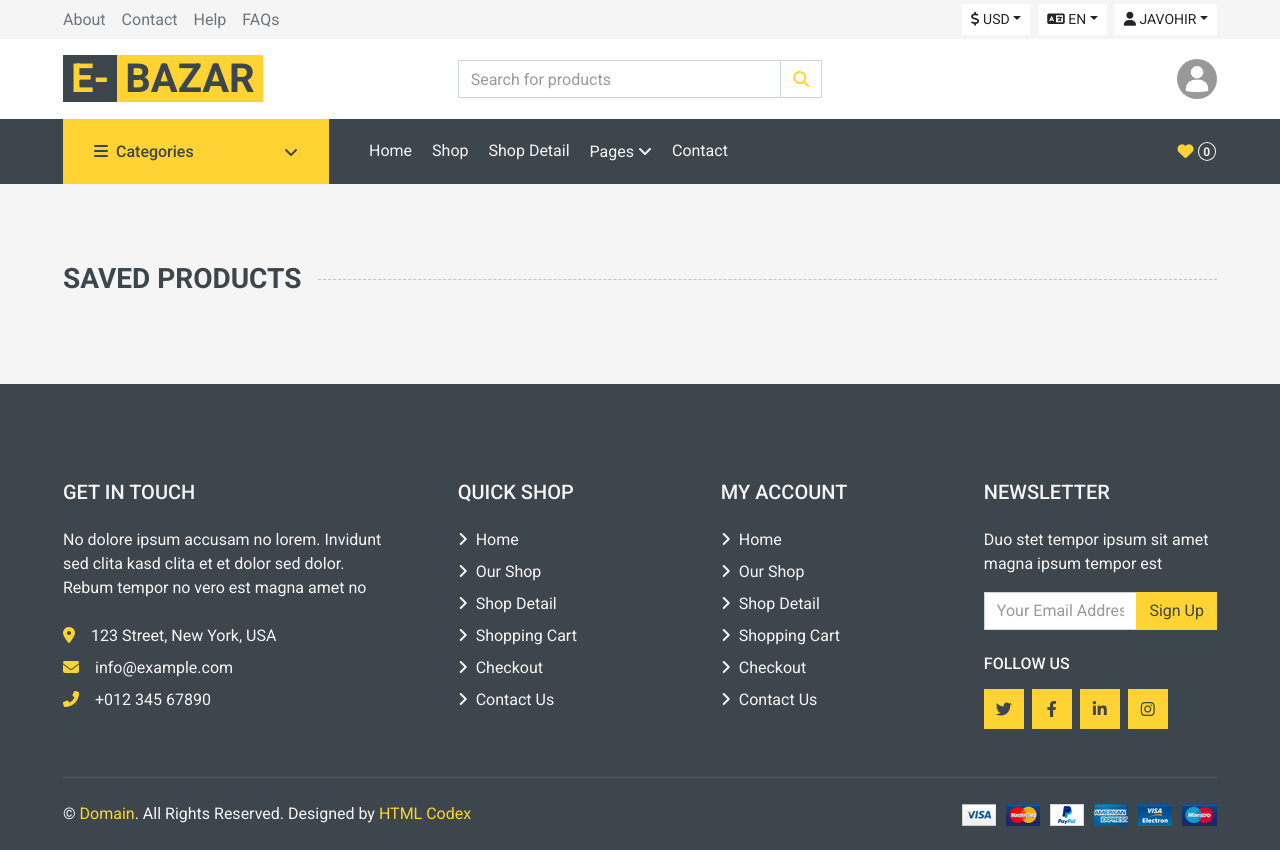
After one commit to javohir6666/onlineShop-django, a Django app: page /users/saveds/ in a window 1280 px wide. The commit adds this page. Run offline with Django 4.2, Linux system fonts and the light colour scheme; a user stored in the database is signed in; data comes from the database, SQL or seed files in the repository; both versions use the stored data as it was before the commit; some libraries are stand-ins or nearby versions.

Commit message:
saved posts added

```diff
--- a/main/views.py
+++ b/main/views.py
@@ -2,13 +2,16 @@ from django.shortcuts import render
 from django.views import View
 from products.models import Product, Category
 from django.shortcuts import get_object_or_404
+from users.models import Saved
 import random
 def for_all_pages(request):
     categories = Category.objects.all()
+    saveds_count = Saved.objects.filter(author=request.user).count()
     items = list(Category.objects.all())
     random_items = random.sample(items, 3)
     return {'categories':categories,
             'random_items':random_items,
+            "saveds_count":saveds_count
             }
 
 
--- a/templates/components/cart.html
+++ b/templates/components/cart.html
@@ -1,12 +1,13 @@
 {% if user.is_authenticated %}
 <div class="navbar-nav ml-auto py-0 d-none d-lg-block">
-    <a href="" class="btn px-0">
+    <a href="{% url 'users:saveds' %}" class="btn px-0">
         <i class="fas fa-heart text-primary"></i>
-        <span class="badge text-secondary border border-secondary rounded-circle" style="padding-bottom: 2px;">0</span>
+        <span class="badge {% if saveds_count > 0 %}badge-danger{% endif %} text-secondary border border-secondary rounded-circle" style="padding-bottom: 2px;">{{saveds_count}}</span>
     </a>
-    <a href="" class="btn px-0 ml-3">
+<!--    <a href="" class="btn px-0 ml-3">
         <i class="fas fa-shopping-cart text-primary"></i>
         <span class="badge text-secondary border border-secondary rounded-circle" style="padding-bottom: 2px;">0</span>
     </a>
+-->
 </div>
 {% endif %}
--- a/templates/components/product_list.html
+++ b/templates/components/product_list.html
@@ -11,7 +11,7 @@
                     {% endif %}
                     <div class="product-action">
                         <a class="btn btn-outline-dark btn-square" href="" style="border-radius:8px"><i class="fa fa-shopping-cart"></i></a>
-                        <a class="btn btn-outline-dark btn-square" href="" style="border-radius:8px"><i class="far fa-heart"></i></a>
+                        <a class="btn btn-outline-dark btn-square" href="{% url 'users:addremovesaved' product.id %}" style="border-radius:8px"><i class="far fa-heart"></i></a>
                     </div>
                 </div>
                 <a href="{% url 'main:category' product.category.name %}" class="btn btn-sm btn-primary mt-2 mx-1">{{product.category.name}}</a>
--- /dev/null
+++ b/templates/pages/saveds.html
@@ -0,0 +1,50 @@
+{% extends 'layouts/base.html' %}
+{% block title %}Saved Products{% endblock title %}
+{% block content %}
+
+
+    <!-- Products Start -->
+    <div class="container-fluid pt-5 pb-3">
+        <h3 class="section-title position-relative text-uppercase mx-xl-5 mb-4">
+            <span class="bg-secondary pr-3">Saved Products</span>
+        </h3>
+        <div class="row px-xl-5">
+            {% for product in saveds %}
+            {% if product != product.product %}
+            <div class="col-lg-3 col-md-4 col-sm-6 pb-1">
+                <div class="product-item bg-light mb-4">
+                    <div class="product-img position-relative overflow-hidden" style="background-color:#fff;">
+                        {% if product.product.productimage_set.exists %}
+                        <img class="img-fluid w-100" src="{{product.product.productimage_set.first.image.url}}" alt="{{product.product.title}} - {{product.product.category.name}}">
+                        {% endif %}
+                        <div class="product-action">
+                            <a class="btn btn-outline-dark btn-square" href="" style="border-radius:8px"><i class="fa fa-shopping-cart"></i></a>
+                            <a class="btn btn-outline-dark btn-square" href="{% url 'users:addremovesaved' product.product.id %}" style="border-radius:8px"><i class="far fa-heart"></i></a>
+                        </div>
+                    </div>
+                    <div class="text-center py-4">
+                        <a class="h6 text-decoration-none text-truncate" href="{% url 'product:product_detail' product.product.id %}">{{product.product.title}}</a>
+                        <div class="d-flex align-items-center justify-content-center mt-2">
+                            <h5>${{product.product.price}}</h5>
+                        </div>
+                        <div class="d-flex align-items-center justify-content-center mb-1">
+                            <small class="fa fa-star text-primary mr-1"></small>
+                            <small class="fa fa-star text-primary mr-1"></small>
+                            <small class="fa fa-star text-primary mr-1"></small>
+                            <small class="fa fa-star text-primary mr-1"></small>
+                            <small class="fa fa-star text-primary mr-1"></small>
+                            <small>(99)</small>
+                        </div>
+                    </div>
+                </div>
+            </div>
+            {% else %}
+            <div class="text-center py-4">
+                <h4 class="text-muted">No products in this category</h4>
+            </div>
+            {% endif %}
+            {% endfor %}
+        </div>
+    </div>
+    <!-- Products End -->
+{% endblock content %}
--- a/users/models.py
+++ b/users/models.py
@@ -21,7 +21,6 @@ class CustomUser(AbstractUser):
 class Saved(models.Model):
     product = models.ForeignKey("products.Product", on_delete=models.CASCADE)
     author = models.ForeignKey(CustomUser, on_delete=models.CASCADE)
-    body = models.CharField(max_length=255)
     created_at = models.DateTimeField(auto_now_add=True)
 
     def __str__(self):
--- a/users/urls.py
+++ b/users/urls.py
@@ -1,9 +1,11 @@
 from django.urls import path
 from users import views
-from .views import ProfileView,UpdateProfileView
+from .views import ProfileView,UpdateProfileView, AddRemoveSavedView, SavedView
 app_name = 'users'
 urlpatterns = [
     path('login/add_user_save/', views.add_user_save),
     path('profile/<str:username>', ProfileView.as_view(), name='profile'),
     path('profile/<str:username>/edit/', UpdateProfileView.as_view(), name='updateProfile'),
+    path('addremovesaved/<int:product_id>', AddRemoveSavedView.as_view(), name='addremovesaved'),
+    path('saveds/', SavedView.as_view(), name='saveds'),
 ]
--- a/users/views.py
+++ b/users/views.py
@@ -6,7 +6,7 @@ from django.contrib.auth.models import User
 from django.contrib import messages
 from django.contrib.auth.mixins import LoginRequiredMixin
 from products.models import Product
-from .models import CustomUser
+from .models import CustomUser, Saved
 from django.views import View
 from django.shortcuts import get_object_or_404
 
@@ -78,3 +78,26 @@ class UpdateProfileView(View, LoginRequiredMixin):
                 messages.error(request, "Failed to updating account")
                 return HttpResponseRedirect(f"/users/profile/{request.user}")
         return render(request, 'pages/update_profile.html',{'user': user})
+
+
+class AddRemoveSavedView(LoginRequiredMixin, View):
+    login_url = 'login'
+    def get(self, request, product_id):
+        product = get_object_or_404(Product, id=product_id)
+        saved_product = Saved.objects.filter(author=request.user, product=product)
+        if saved_product:
+            saved_product.delete()
+            messages.info(request, "Removed saved product")
+
+        else:
+            Saved.objects.create(author=request.user, product=product)
+            messages.success(request, "Added saved product")
+        return redirect(request.META.get("HTTP_REFERER")) # Redirect to request.path
+
+
+class SavedView(LoginRequiredMixin, View):
+    login_url = 'login'
+    def get(self, request):
+        saveds = Saved.objects.filter(author=request.user)
+
+        return render(request, 'pages/saveds.html', {"saveds":saveds})
```
Also changed, not shown: db.sqlite3, products/migrations/0003_alter_comment_options_alter_product_options.py (added), users/migrations/0005_remove_saved_body.py (added).
